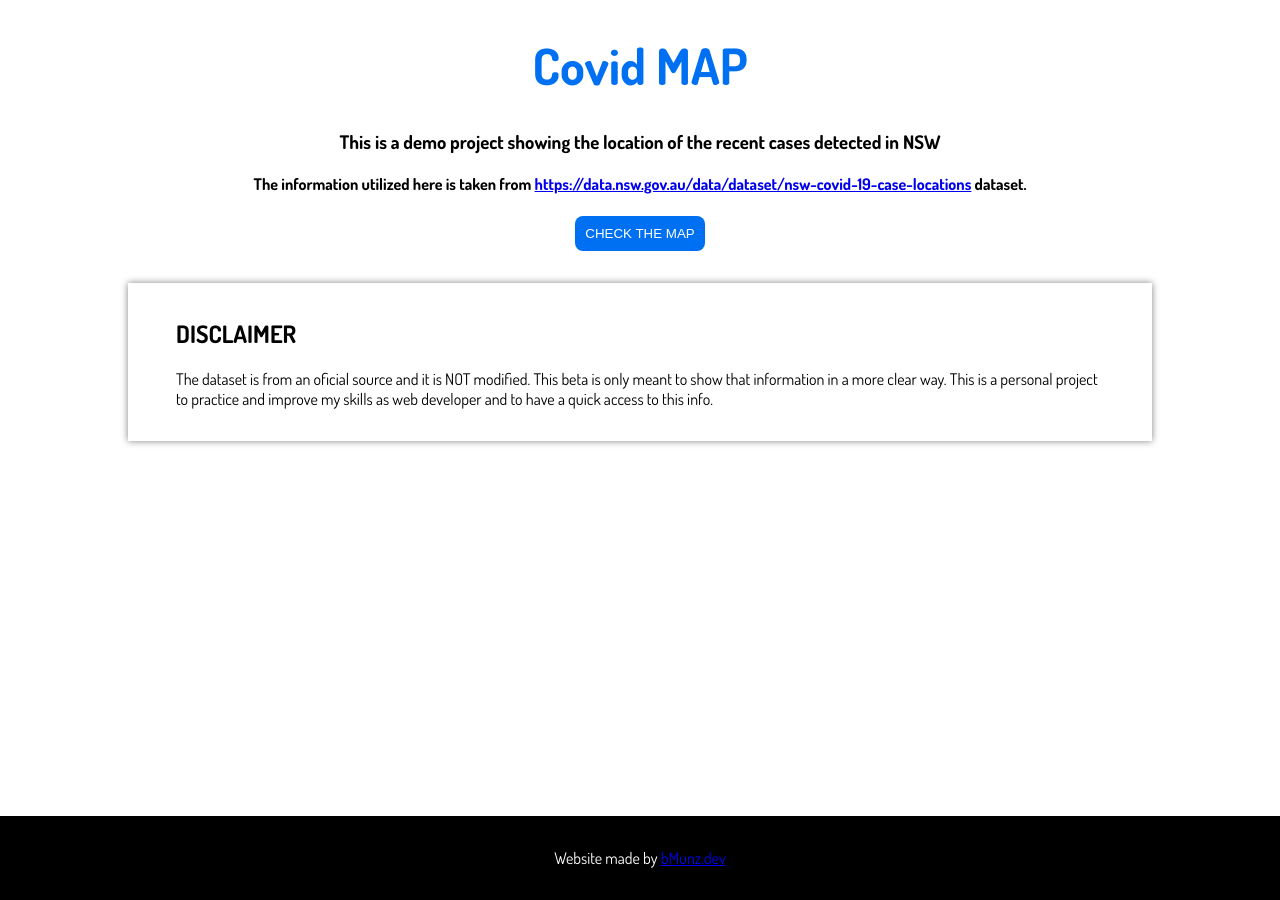
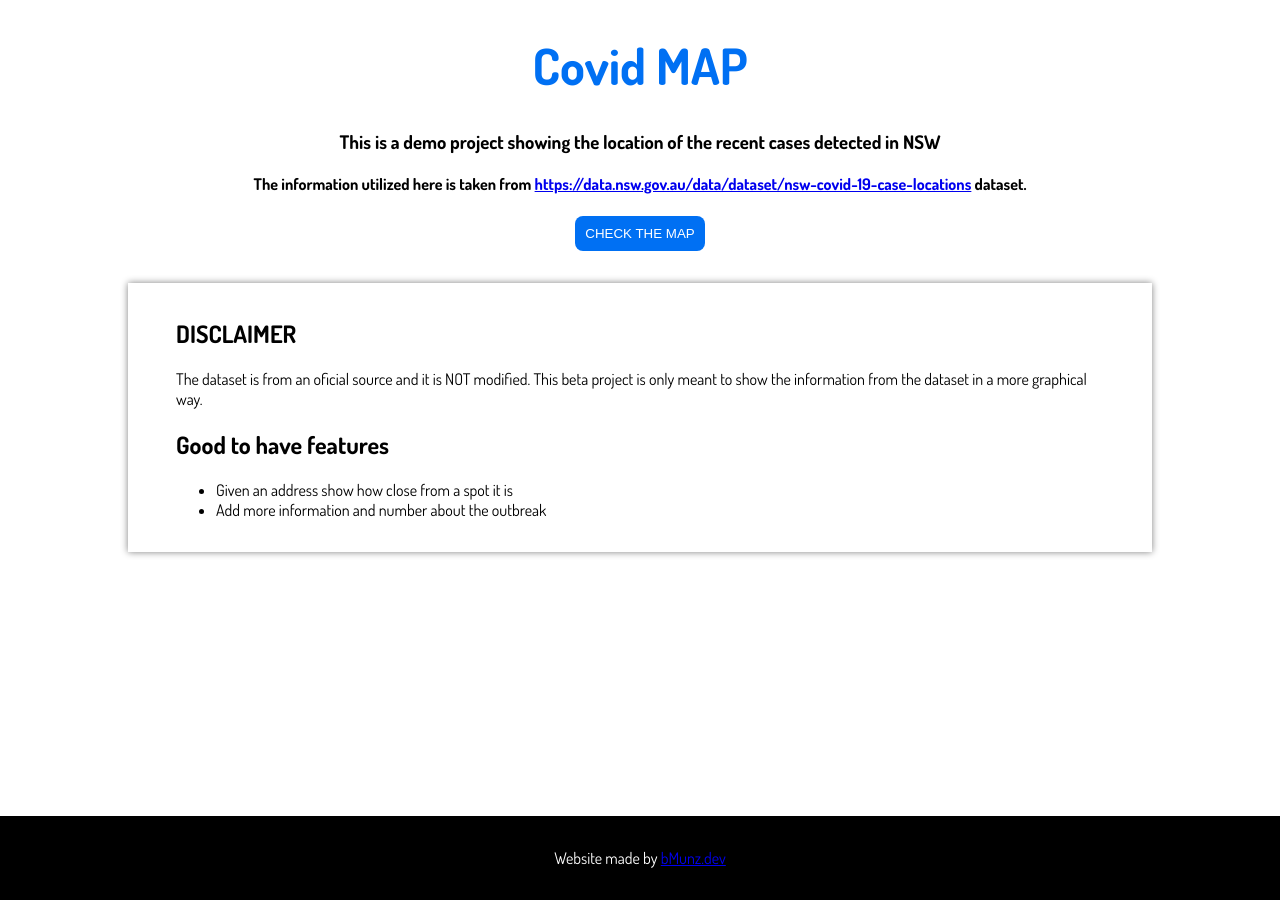
Before and after one commit to moonbe77/covid_map, a Next.js app: page / in a window 1280 px wide. Built offline with nearby package versions, Linux system fonts and the light colour scheme.

Commit message:
Update disclaimer

```diff
--- a/pages/index.js
+++ b/pages/index.js
@@ -69,9 +69,14 @@ export default function Home() {
           <h2>DISCLAIMER</h2>
           <p>
             The dataset is from an oficial source and it is NOT modified. This
-            beta is only meant to show that information in a more clear way.
-            This is a personal project to practice and improve my skills as web
-            developer and to have a quick access to this info.
+            beta project is only meant to show the information from the dataset in a more graphical way.
+          </p>
+          <p>
+            <h2>Good to have features</h2>
+            <ul>
+              <li>Given an address show how close from a spot it is</li>
+              <li>Add more information and number about the outbreak</li>
+            </ul>
           </p>
         </Disclaimer>
       </Main>
--- a/pages/map.js
+++ b/pages/map.js
@@ -80,7 +80,6 @@ export default function MapHome() {
         'https://data.nsw.gov.au/data/api/3/action/package_show?id=0a52e6c1-bc0b-48af-8b45-d791a6d8e289'
       );
       const { url } = data.result.resources[1];
-      console.log(url);
       return url;
     }
   );
@@ -147,7 +146,7 @@ export default function MapHome() {
   return (
     <>
       <Head>
-        <title>Map of covid Locations on Sydney</title>
+        <title>Map of covid locations on Sydney</title>
       </Head>
       <Header>
         <h3>COVID MAP</h3>
```
